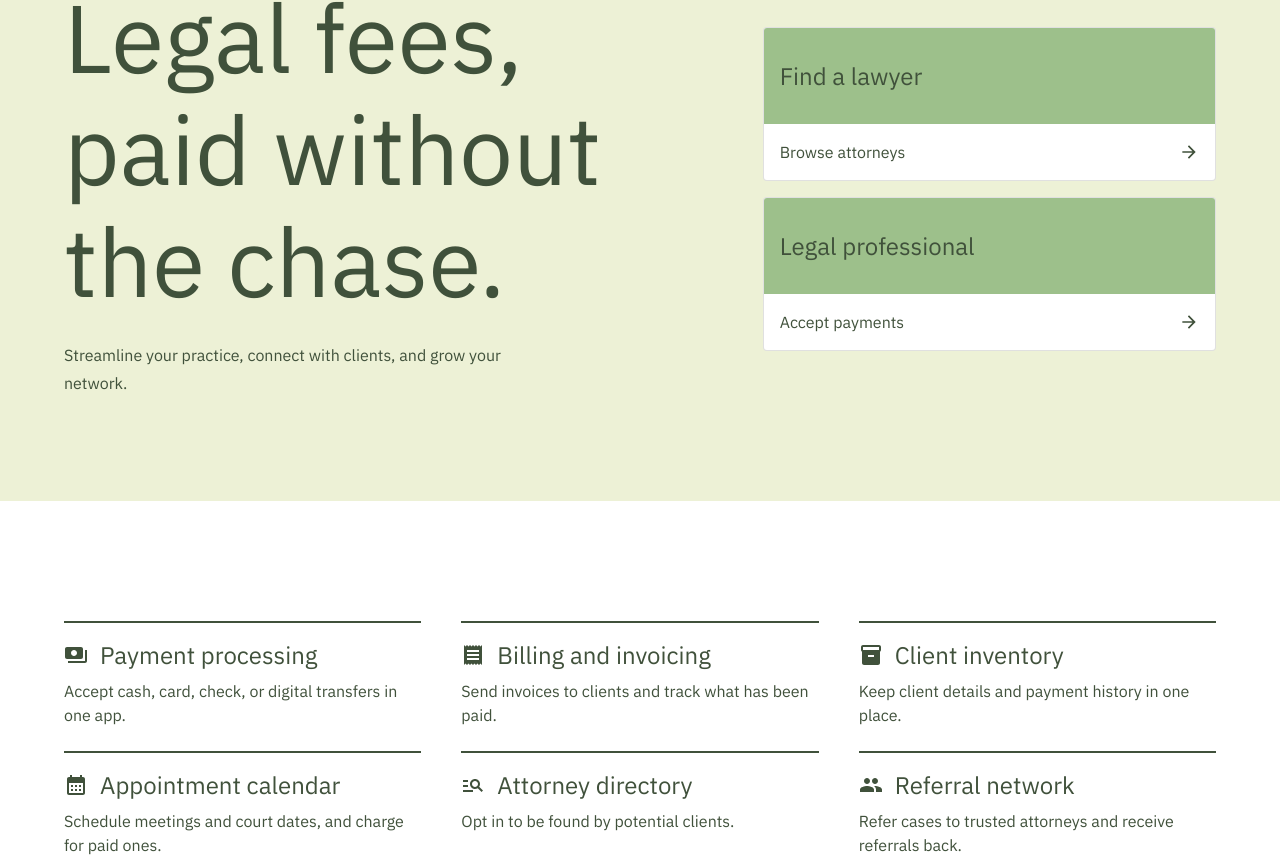
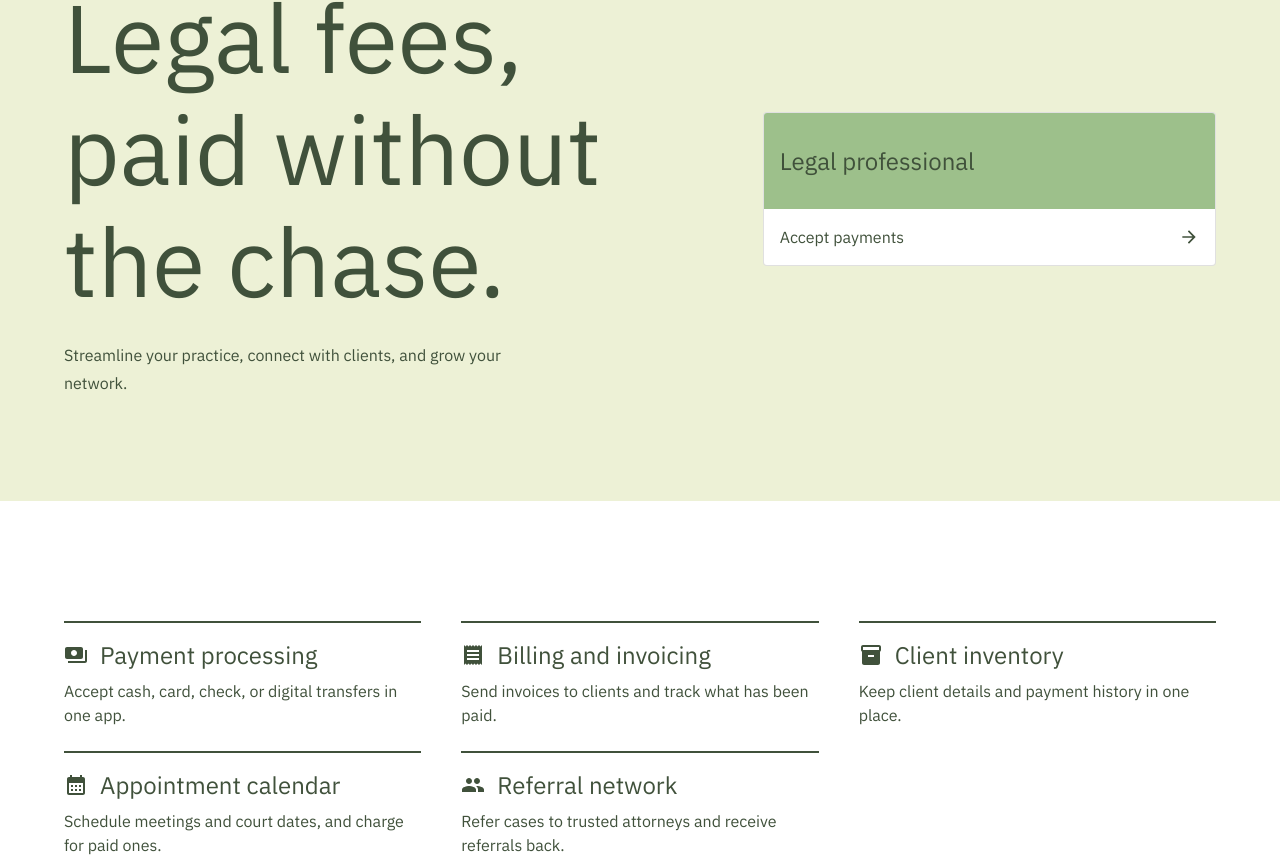
Before and after one commit to rvarela11/pay-my-lawyer, a React (Vite) app: page / in a window 1280 px wide. Shown: the part 197-1060 px from the top of the page. Built offline with nearby package versions, Linux system fonts and the light colour scheme.

Commit message:
Removes Attorney directory

```diff
--- a/src/pages/Home/Home.module.css
+++ b/src/pages/Home/Home.module.css
@@ -119,10 +119,6 @@
 }
 
 @media (min-width: 600px) {
-  .audienceList {
-    grid-template-columns: repeat(2, 1fr);
-  }
-
   .productList {
     grid-template-columns: repeat(2, 1fr);
   }
--- a/src/pages/Home/audiences.ts
+++ b/src/pages/Home/audiences.ts
@@ -1,11 +1,6 @@
 import { paths } from '../../routes/paths.ts';
 
 export const audiences = [
-  {
-    detail: 'Browse attorneys',
-    title: 'Find a lawyer',
-    to: paths.findLawyer,
-  },
   {
     detail: 'Accept payments',
     title: 'Legal professional',
--- a/src/pages/Home/products.ts
+++ b/src/pages/Home/products.ts
@@ -1,6 +1,5 @@
 import CalendarMonthIcon from '@mui/icons-material/CalendarMonth';
 import InventoryIcon from '@mui/icons-material/Inventory';
-import ManageSearchIcon from '@mui/icons-material/ManageSearch';
 import PaymentsIcon from '@mui/icons-material/Payments';
 import PeopleIcon from '@mui/icons-material/People';
 import ReceiptIcon from '@mui/icons-material/Receipt';
@@ -31,12 +30,6 @@ export const products = [
     name: 'Appointment calendar',
   },
   {
-    description: 'Opt in to be found by potential clients.',
-    icon: ManageSearchIcon,
-    id: 'attorney-directory',
-    name: 'Attorney directory',
-  },
-  {
     description: 'Refer cases to trusted attorneys and receive referrals back.',
     icon: PeopleIcon,
     id: 'referral-network',
--- a/src/routes/paths.ts
+++ b/src/routes/paths.ts
@@ -3,7 +3,6 @@ export const paths = {
   aboutUs: '/about-us',
   contactUs: '/contact-us',
   createAccount: '/create-account',
-  findLawyer: '/find-a-lawyer',
   products: '/products',
   signIn: '/sign-in',
 } as const;
```
Also changed, not shown: 1 other file (tests, documents, lock files or other folders).
